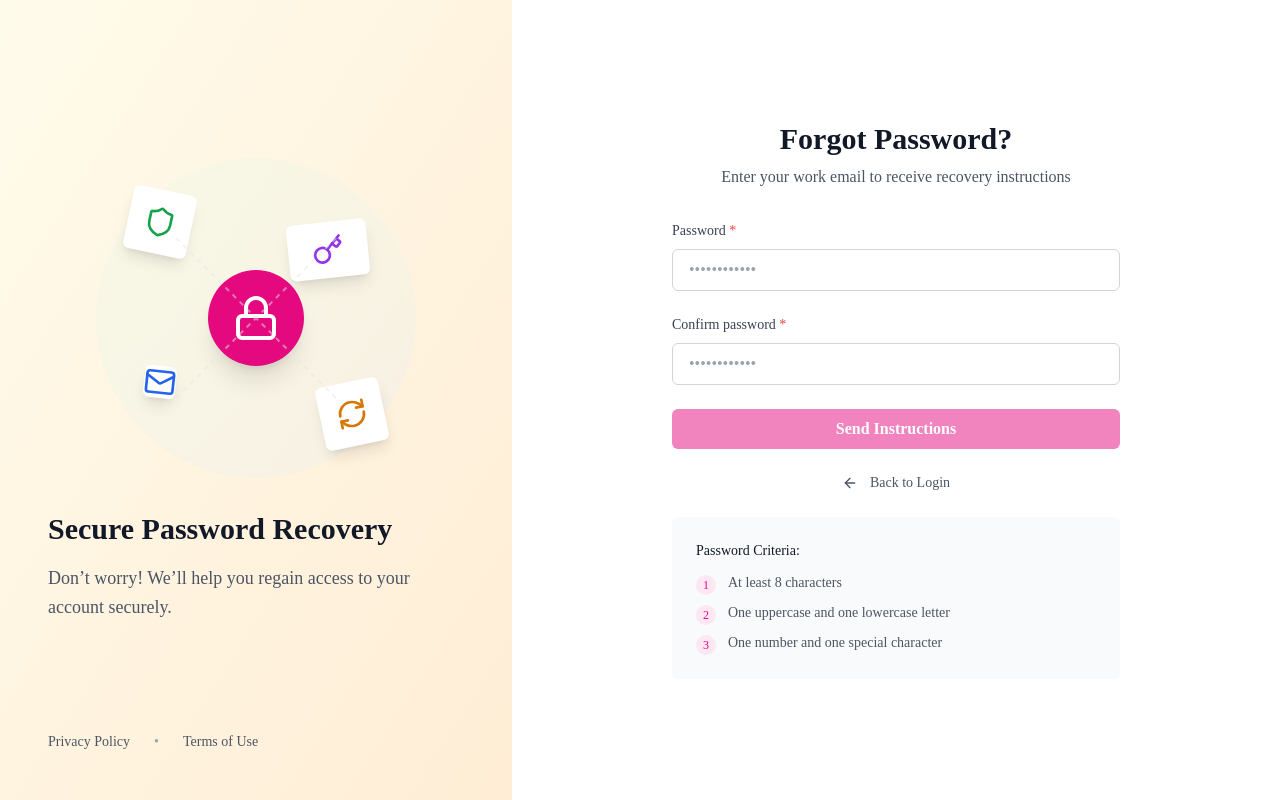
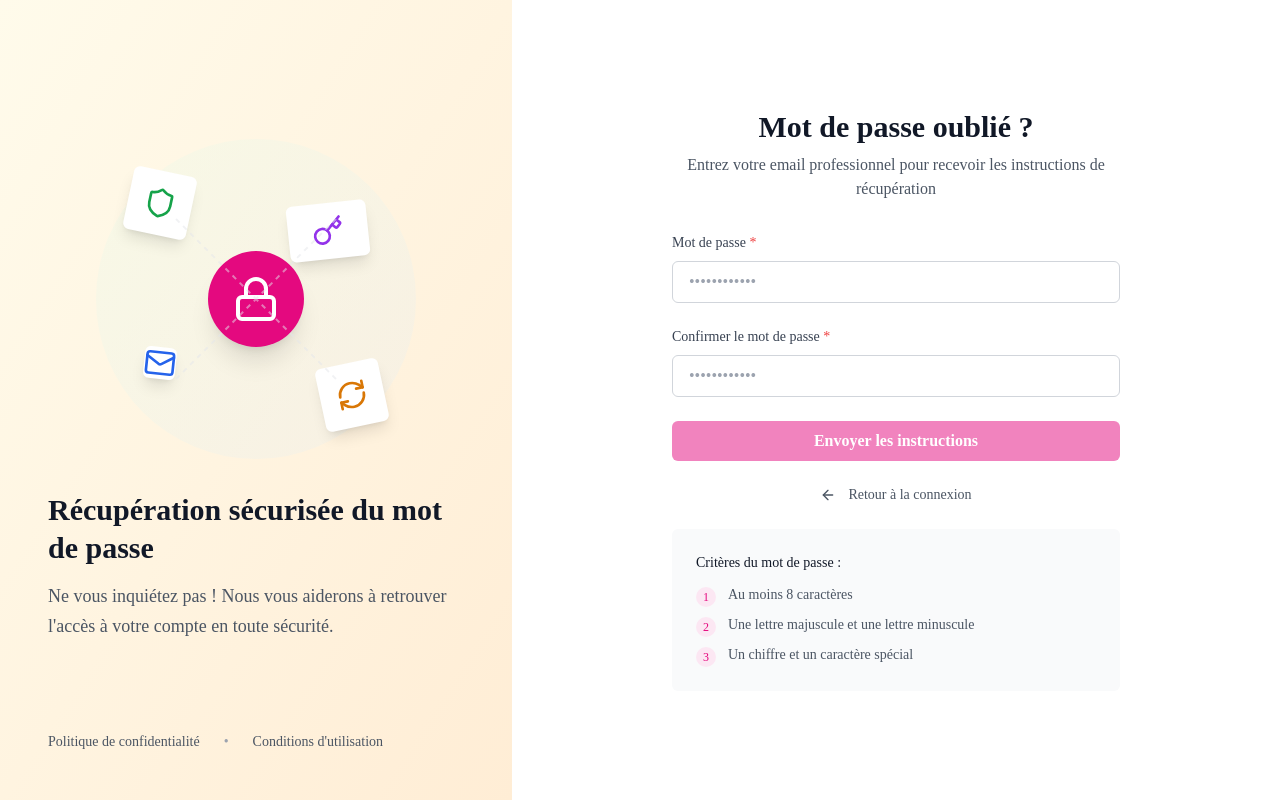
Before and after one commit to zz9rodes/pfe_clien_kindi_job, a Vue app: page /auth/reset-password in a window 1280 px wide. Built offline with nearby package versions, Linux system fonts and the light colour scheme; a web font is replaced by a local one; what notyf would draw is missing.

Commit message:
fix somme bug

```diff
--- a/src/components/Contract/AcceptSignContractModal.vue
+++ b/src/components/Contract/AcceptSignContractModal.vue
@@ -1,40 +1,62 @@
 <template>
-  <div class="bg-white mx-3 rounded-md w-96  shadow-lg max-h-[80vh] overflow-y-auto modal-container">
+  <div
+    class="bg-white mx-3 rounded-md w-96 shadow-lg max-h-[80vh] overflow-y-auto modal-container"
+  >
     <!-- Header -->
-    <div class="sticky top-0 z-10 flex items-center justify-between p-6 bg-white border-b border-gray-100">
+    <div
+      class="sticky top-0 z-10 flex items-center justify-between p-6 bg-white border-b border-gray-100"
+    >
       <div class="flex items-center gap-4">
         <h3 class="text-xl font-bold text-gray-900">Signer le contrat</h3>
-        <span v-if="activeFiltersCount > 0"
-          class="bg-[#e4097f] text-[8px] text-white px-2 py-1 rounded-full size-[18px] flex justify-center items-center">
+        <span
+          v-if="activeFiltersCount > 0"
+          class="bg-[#e4097f] text-[8px] text-white px-2 py-1 rounded-full size-[18px] flex justify-center items-center"
+        >
           {{ activeFiltersCount }}
         </span>
       </div>
       <div class="flex items-center gap-3">
-
-        <button @click="HadleCloseModal" class="p-1 text-gray-400 hover:text-gray-600">
-          <svg class="w-5 h-5" fill="none" viewBox="0 0 24 24" stroke="currentColor">
-            <path stroke-linecap="round" stroke-linejoin="round" stroke-width="2" d="M6 18L18 6M6 6l12 12" />
+        <button
+          @click="HadleCloseModal"
+          class="p-1 text-gray-400 hover:text-gray-600"
+        >
+          <svg
+            class="w-5 h-5"
+            fill="none"
+            viewBox="0 0 24 24"
+            stroke="currentColor"
+          >
+            <path
+              stroke-linecap="round"
+              stroke-linejoin="round"
+              stroke-width="2"
+              d="M6 18L18 6M6 6l12 12"
+            />
           </svg>
         </button>
       </div>
     </div>
 
-
     <form action="" @submit.prevent="handleSubmit">
-
       <div class="p-6">
         <div class="">
-        <div class="space-y-3 ">
-
+          <div class="space-y-3">
             <div class="space-y-2">
-            <label for="password" class="block text-sm font-medium text-gray-700">
+              <label
+                for="password"
+                class="block text-sm font-medium text-gray-700"
+              >
                 Mot de passe <span class="text-red-500">*</span>
               </label>
-            <input id="password" v-model="Aggrement.password" type="password" placeholder="*********"
+              <input
+                id="password"
+                v-model="Aggrement.password"
+                type="password"
+                placeholder="*********"
                 class="w-full px-4 py-2 transition-colors border border-gray-300 rounded-md focus:ring-2 focus:ring-[#e4097f] outline-none"
-              required />
+                required
+              />
             </div>
-
 
             <div class="space-y-4">
               <div>
@@ -84,93 +106,96 @@
                   </div>
                   <label for="terms" class="ml-3 text-sm text-gray-700">
                     J'accepte les
-                    <span  class="font-medium text-[#e4097f]"
-                      >termes </span
-                    >
-
+                    <span class="font-medium text-[#e4097f]">termes </span>
                   </label>
                 </label>
               </div>
             </div>
           </div>
-
         </div>
         <div class="pt-6 mt-6 border-t border-gray-100">
-        <button type="submit"
-          class="w-full bg-[#e4097f] text-white py-2 px-6 rounded-md font-semibold hover:shadow-lg hover:scale transition-all duration-200 flex items-center justify-center gap-2">
+          <button
+            type="submit"
+            class="w-full bg-[#e4097f] text-white py-2 px-6 rounded-md font-semibold hover:shadow-lg hover:scale transition-all duration-200 flex items-center justify-center gap-2"
+          >
             Confirmer
           </button>
         </div>
       </div>
-
     </form>
-
   </div>
 </template>
 
 <script setup>
-import { ref,  reactive,defineProps,onMounted } from 'vue'
-import CustomSelect from '../globales/CustomSelect.vue';
+import { ref, reactive, defineProps, onMounted } from "vue";
+import CustomSelect from "../globales/CustomSelect.vue";
 import { useAuthStore } from "@/stores/auth";
+import { useRouter } from "vue-router";
 
 const props = defineProps({
   contractId: { type: String, required: true },
   accountId: { type: String, required: true }, // slug du compte
-  reference: { type: String, required: false, default: '' }
-})
+  reference: { type: String, required: false, default: "" },
+});
 
-const auth = useAuthStore()
-const emit = defineEmits(['close'])
+const auth = useAuthStore();
+const emit = defineEmits(["close"]);
+const router = useRouter();
 
 const Aggrement = reactive({
-  email: '',
-  password: '',
-  signatureId: '',
-  reference: props.reference || ''
-})
+  email: "",
+  password: "",
+  signatureId: "",
+  reference: props.reference || "",
+});
 
-const signaturesList = ref([])
-const loading = ref(false)
+const signaturesList = ref([]);
+const loading = ref(false);
 
 const handleSubmit = async () => {
-
   try {
     const payload = {
       accountId: props.accountId,
       contractId: props.contractId,
       password: Aggrement.password,
       reference: Aggrement.reference || undefined,
-      signatureId: Aggrement.signatureId
+      signatureId: Aggrement.signatureId,
+    };
+    const response = await auth.api(
+      "POST",
+      "/agreements/create",
+      payload,
+      true
+    );
+    if (response && response.success) {
+
+      router.push({ name: "list_agrement" });
     }
-    const response = await auth.api('POST', '/agreements/create', payload, true)
-    if (response && response.success) {
-      emit('close')
-    }
-    emit('close')
   } catch (e) {
-    console.log(e)
+    console.log(e);
   }
 
-}
+  emit("close");
+};
 
 const HadleCloseModal = () => {
-  emit('close')
-}
+  emit("close");
+};
 
 const FecthAccountsSignatures = async () => {
   try {
-    const response = await auth.api('GET', '/accounts/signatures', null, false)
+    const response = await auth.api("GET", "/accounts/signatures", null, false);
     if (response.success) {
-      signaturesList.value = response.data
+      signaturesList.value = response.data;
     }
   } catch (error) {
     // déjà notifié
   }
-}
+};
 
 onMounted(() => {
-  FecthAccountsSignatures()
-})
+  FecthAccountsSignatures();
+});
 </script>
 
 <style scoped>
@@ -217,19 +242,14 @@ onMounted(() => {
   }
 }
 
-
-
-
 .modal-container {
-
   --sb-track-color: #e1e3e4;
   --sb-thumb-color: #ffffff;
   --sb-size: 7px;
 }
 
-
 .modal-container::-webkit-scrollbar {
-  width: var(--sb-size)
+  width: var(--sb-size);
 }
 
 .modal-container::-webkit-scrollbar-track {
@@ -240,7 +260,6 @@ onMounted(() => {
 .modal-container::-webkit-scrollbar-thumb {
   background: var(--sb-thumb-color);
   border-radius: 8px;
-
 }
 
 @supports not selector(::-webkit-scrollbar) {
--- a/src/components/authFom/loginForm.vue
+++ b/src/components/authFom/loginForm.vue
@@ -71,10 +71,10 @@
           <!-- Text Content -->
           <div class="space-y-4">
             <h1 class="text-3xl font-bold leading-tight text-gray-900">
-              Find your dream job and develop your professional career
+              Trouvez votre emploi de rêve et développez votre carrière professionnelle
             </h1>
             <p class="text-lg leading-relaxed text-gray-600">
-              We connect talent with the best opportunities, offering a modern and personalized job search experience for candidates and.
+              Nous connectons les talents aux meilleures opportunités, offrant une expérience de recherche d'emploi moderne et personnalisée pour les candidats.
             </p>
           </div>
         </div>
@@ -84,13 +84,13 @@
           <a
             href="#"
             class="text-gray-600 transition-colors hover:text-gray-900"
-            >Privacy Policy</a
+            >Politique de confidentialité</a
           >
           <span class="text-gray-400">•</span>
           <a
             href="#"
             class="text-gray-600 transition-colors hover:text-gray-900"
-            >Terms of Use</a
+            >Conditions d'utilisation</a
           >
         </div>
       </div>
@@ -101,8 +101,8 @@
       <div class="w-full max-w-md space-y-8">
         <!-- Header -->
         <div class="space-y-2 text-center">
-          <h2 class="text-3xl font-bold text-gray-900">Hello!</h2>
-          <p class="text-gray-600">Log in to continue</p>
+          <h2 class="text-3xl font-bold text-gray-900">Bonjour !</h2>
+          <p class="text-gray-600">Connectez-vous pour continuer</p>
         </div>
 
         <!-- Form -->
@@ -115,7 +115,7 @@
               id="email"
               v-model="email"
               type="email"
-              placeholder="example-mail@demo.com"
+              placeholder="exemple-email@demo.com"
               class="w-full px-4 py-2 transition-colors border border-gray-300 rounded-md focus:ring-2 focus:ring-[#e4097f] outline-none"
               required
             />
@@ -126,7 +126,7 @@
               for="password"
               class="block text-sm font-medium text-gray-700"
             >
-              Password <span class="text-red-500">*</span>
+              Mot de passe <span class="text-red-500">*</span>
             </label>
             <div class="relative">
               <input
@@ -151,7 +151,7 @@
           <div class="text-right">
 
             <router-link :to="{name:'password_forgot'}" class="text-sm font-medium hover:text-[#e4097f]">
-                            Forgot your password?
+                            Mot de passe oublié ?
             </router-link>
           </div>
 
@@ -182,7 +182,7 @@
                   />
                 </svg>
               </div>
-              <span class="ml-3 text-sm text-gray-700"> Remember me </span>
+              <span class="ml-3 text-sm text-gray-700"> Se souvenir de moi </span>
             </label>
           </div>
 
@@ -191,13 +191,13 @@
             :disabled="isLoading"
             class="w-full px-4 py-2 font-semibold text-white transition-colors rounded-md bg-[#e4097f] hover:bg-[#e4097f] focus:ring-2 focus:ring-[#e4097f] focus:ring-offset-2 disabled:opacity-50 disabled:cursor-not-allowed"
           >
-            {{ isLoading ? "Connecting..." : "Log in" }}
+            {{ isLoading ? "Connexion..." : "Se connecter" }}
           </button>
 
           <div class="text-sm text-start">
-            <span class="text-gray-600">Don't have an account? </span>
+            <span class="text-gray-600">Vous n'avez pas de compte ? </span>
              <router-link :to="{name:'home'}"  class="p-1 font-medium text-[#e4097f] hover:bg-[#e4097f] hover:text-white">
-                            Home
+                            Accueil
             </router-link>
           </div>
         </div>
--- a/src/components/authFom/registerForm.vue
+++ b/src/components/authFom/registerForm.vue
@@ -669,7 +669,9 @@ onMounted(()=>{
 
   else{
 
-    if(accountTypes!='companies' && accountTypes!="personnal"){
+    console.log("accountTypes : ",accountTypes)
+
+    if(route.params.type!='companies' && route.params.type!="personnal"){
       router.push({name:"home"})
     }
   }
--- a/src/components/authFom/resetPasswordForm.vue
+++ b/src/components/authFom/resetPasswordForm.vue
@@ -65,13 +65,13 @@
           <!-- Text Content -->
           <div class="space-y-4">
             <h1 class="text-3xl font-bold leading-tight text-gray-900">
-              {{ emailSent ? "Check Your Email" : "Secure Password Recovery" }}
+              {{ emailSent ? "Vérifiez votre email" : "Récupération sécurisée du mot de passe" }}
             </h1>
             <p class="text-lg leading-relaxed text-gray-600">
               {{
                 emailSent
-                  ? "We’ve sent recovery instructions to your email address."
-                  : "Don’t worry! We’ll help you regain access to your account securely."
+                  ? "Nous avons envoyé les instructions de récupération à votre adresse email."
+                  : "Ne vous inquiétez pas ! Nous vous aiderons à retrouver l'accès à votre compte en toute sécurité."
               }}
             </p>
           </div>
@@ -82,13 +82,13 @@
           <a
             href="#"
             class="text-gray-600 transition-colors hover:text-gray-900"
-            >Privacy Policy</a
+            >Politique de confidentialité</a
           >
           <span class="text-gray-400">•</span>
           <a
             href="#"
             class="text-gray-600 transition-colors hover:text-gray-900"
-            >Terms of Use</a
+            >Conditions d'utilisation</a
           >
         </div>
       </div>
@@ -103,8 +103,8 @@
             >
               <CheckCircle class="w-10 h-10 text-green-600" />
             </div>
-            <h2 class="text-3xl font-bold text-gray-900">Email Sent!</h2>
-            <p class="text-gray-600">Recovery instructions sent</p>
+            <h2 class="text-3xl font-bold text-gray-900">Email envoyé !</h2>
+            <p class="text-gray-600">Instructions de récupération envoyées</p>
           </div>
 
           <div class="space-y-6">
@@ -113,12 +113,12 @@
                 <Mail class="w-6 h-6 text-blue-600 mt-0.5 flex-shrink-0" />
                 <div>
                   <p class="text-sm font-medium text-blue-900">
-                    Check Your Inbox
+                    Vérifiez votre boîte de réception
                   </p>
                   <p class="mt-1 text-sm text-blue-700">
-                    An email has been sent to
-                    <strong>{{ formData.email }}</strong> with instructions to
-                    reset your password.
+                    Un email a été envoyé à
+                    <strong>{{ formData.email }}</strong> avec les instructions pour
+                    réinitialiser votre mot de passe.
                   </p>
                 </div>
               </div>
@@ -126,7 +126,7 @@
 
             <div class="p-4 border rounded-md bg-amber-50">
               <h4 class="mb-2 text-sm font-medium text-amber-900">
-                Can't Find the Email?
+                Vous ne trouvez pas l'email ?
               </h4>
               <ul class="space-y-2 text-sm text-amber-700">
                 <li class="flex items-start">
@@ -134,21 +134,21 @@
                     class="bg-amber-200  text-amber-800 rounded-full w-5 h-5 flex items-center justify-center text-xs font-medium mr-3 mt-0.5 flex-shrink-0"
                     >1</span
                   >
-                  Check your spam or junk folder
+                  Vérifiez votre dossier spam ou indésirable
                 </li>
                 <li class="flex items-start">
                   <span
                     class="bg-amber-200 text-amber-800 rounded-full w-5 h-5 flex items-center justify-center text-xs font-medium mr-3 mt-0.5 flex-shrink-0"
                     >2</span
                   >
-                  Ensure the email address is correct
+                  Assurez-vous que l'adresse email est correcte
                 </li>
                 <li class="flex items-start">
                   <span
                     class="bg-amber-200 text-amber-800  w-5 h-5 rounded-full items-center justify-center text-xs font-medium mr-3 mt-0.5 flex-shrink-0"
                     >3</span
                   >
-                  The email may take a few minutes to arrive
+                  L'email peut prendre quelques minutes à arriver
                 </li>
               </ul>
             </div>
@@ -162,7 +162,7 @@
               >
                 <router-link>
                   <ArrowLeft class="w-4 h-4 mr-2" />
-                  Back to Login
+                  Retour à la connexion
                 </router-link>
               </button>
             </div>
@@ -172,9 +172,9 @@
         <!-- Initial Form State -->
         <div v-else class="space-y-8">
           <div class="space-y-2 text-center">
-            <h2 class="text-3xl font-bold text-gray-900">Forgot Password?</h2>
+            <h2 class="text-3xl font-bold text-gray-900">Mot de passe oublié ?</h2>
             <p class="text-gray-600">
-              Enter your work email to receive recovery instructions
+              Entrez votre email professionnel pour recevoir les instructions de récupération
             </p>
           </div>
 
@@ -184,7 +184,7 @@
                 for="confirm"
                 class="block text-sm font-medium text-gray-700"
               >
-                Password <span class="text-red-500">*</span>
+                Mot de passe <span class="text-red-500">*</span>
               </label>
               <input
                 id="confirm"
@@ -202,7 +202,7 @@
                 for="confirmPassword"
                 class="block text-sm font-medium text-gray-700"
               >
-                Confirm password <span class="text-red-500">*</span>
+                Confirmer le mot de passe <span class="text-red-500">*</span>
               </label>
               <input
                 id="confirmPassword"
@@ -219,7 +219,7 @@
               :disabled="isLoading || !formData.password  ||!formData.confirmPassword"
               class="w-full px-6 py-2 font-semibold text-white transition-colors rounded-md bg-[#e4097f] hover:bg-[#d10871] disabled:opacity-50 disabled:cursor-not-allowed"
             >
-              {{ isLoading ? "Processing..." : "Send Instructions" }}
+              {{ isLoading ? "Traitement..." : "Envoyer les instructions" }}
             </button>
 
             <div class="text-center">
@@ -232,14 +232,14 @@
                   class="flex items-center gap-1"
                 >
                   <ArrowLeft class="w-4 h-4 mr-2" />
-                  Back to Login
+                  Retour à la connexion
                 </router-link>
               </button>
             </div>
 
             <div class="p-6 rounded-md bg-gray-50">
               <h4 class="mb-3 text-sm font-medium text-gray-900">
-                Password Criteria:
+                Critères du mot de passe :
               </h4>
               <ol class="space-y-2 text-sm text-gray-600">
                 <li class="flex items-start">
@@ -247,7 +247,7 @@
                     class="bg-pink-100 text-[#e4097f] rounded-full w-5 h-5 flex items-center justify-center text-xs font-medium mr-3 mt-0.5 flex-shrink-0"
                     >1</span
                   >
-                  At least 8 characters
+                  Au moins 8 caractères
 
                 </li>
                 <li class="flex items-start">
@@ -255,14 +255,14 @@
                     class="bg-pink-100 text-[#e4097f] rounded-full w-5 h-5 flex items-center justify-center text-xs font-medium mr-3 mt-0.5 flex-shrink-0"
                     >2</span
                   >
-                  One uppercase and one lowercase letter
+                  Une lettre majuscule et une lettre minuscule
                 </li>
                 <li class="flex items-start">
                   <span
                     class="bg-pink-100 text-[#e4097f] rounded-full w-5 h-5 flex items-center justify-center text-xs font-medium mr-3 mt-0.5 flex-shrink-0"
                     >3</span
                   >
-                  One number and one special character
+                  Un chiffre et un caractère spécial
                 </li>
                </ol>
             </div>
--- a/src/components/profile/accountDetail.vue
+++ b/src/components/profile/accountDetail.vue
@@ -10,7 +10,7 @@
     <!-- Profile Header -->
     <div class="flex flex-col mb-8 sm:flex-row sm:items-center sm:justify-between lg:mb-10">
       <div>
-        <h1 class="mb-2 text-3xl font-bold text-gray-900 lg:text-4xl">My Profile</h1>
+        <h1 class="mb-2 text-3xl font-bold text-gray-900 lg:text-4xl">Mon Profile</h1>
         <p class="text-gray-600">Gérez vos informations personnelles et préférences</p>
       </div>
       <button @click="toggleOpenModal()"
@@ -20,7 +20,7 @@
             d="M11 5H6a2 2 0 00-2 2v11a2 2 0 002 2h11a2 2 0 002-2v-5m-1.414-9.414a2 2 0 112.828 2.828L11.828 15H9v-2.828l8.586-8.586z">
           </path>
         </svg>
-        Edit Profile
+        Editer Mon Profile
       </button>
     </div>
 
--- a/src/components/projectsManagements/FormCrateProject.vue
+++ b/src/components/projectsManagements/FormCrateProject.vue
@@ -504,11 +504,14 @@ const fetchManagers = async () => {
     const response = await auth.api('GET', `/companies/${companyId}/guests`, null, false)
     if (response.success) {
       response.data.forEach((guest) => {
-        let manager = {
+        if(guest.accept){
+            let manager = {
           id: guest?.id,
           firstName: guest?.account?.firstName + " " + guest?.account?.lastName || "",
+         }
+          managers.value.push(manager)
         }
-        managers.value.push(manager)
+
       })
     }
   } catch (error) {
--- a/src/router/index.js
+++ b/src/router/index.js
@@ -142,7 +142,7 @@ const router = createRouter({
           name: "admin_users",
           component: AdminListUsersView,
         },
-         {
+        {
           path: "dashboard",
           name: "admin_dashboard",
           component: DashboardView,
@@ -153,7 +153,7 @@ const router = createRouter({
           component: CompanyDetailsPage,
           props: { showAction: false, isVersion: true },
         },
-         {
+        {
           path: "companie_request/:companyId/details",
           name: "admin_companie_details",
           component: CompanyDetailsPage,
```
Also changed, not shown: src/views/ContractPreview.vue (+8 -0 lines). Lines whose indentation alone changed are shown as unchanged.
